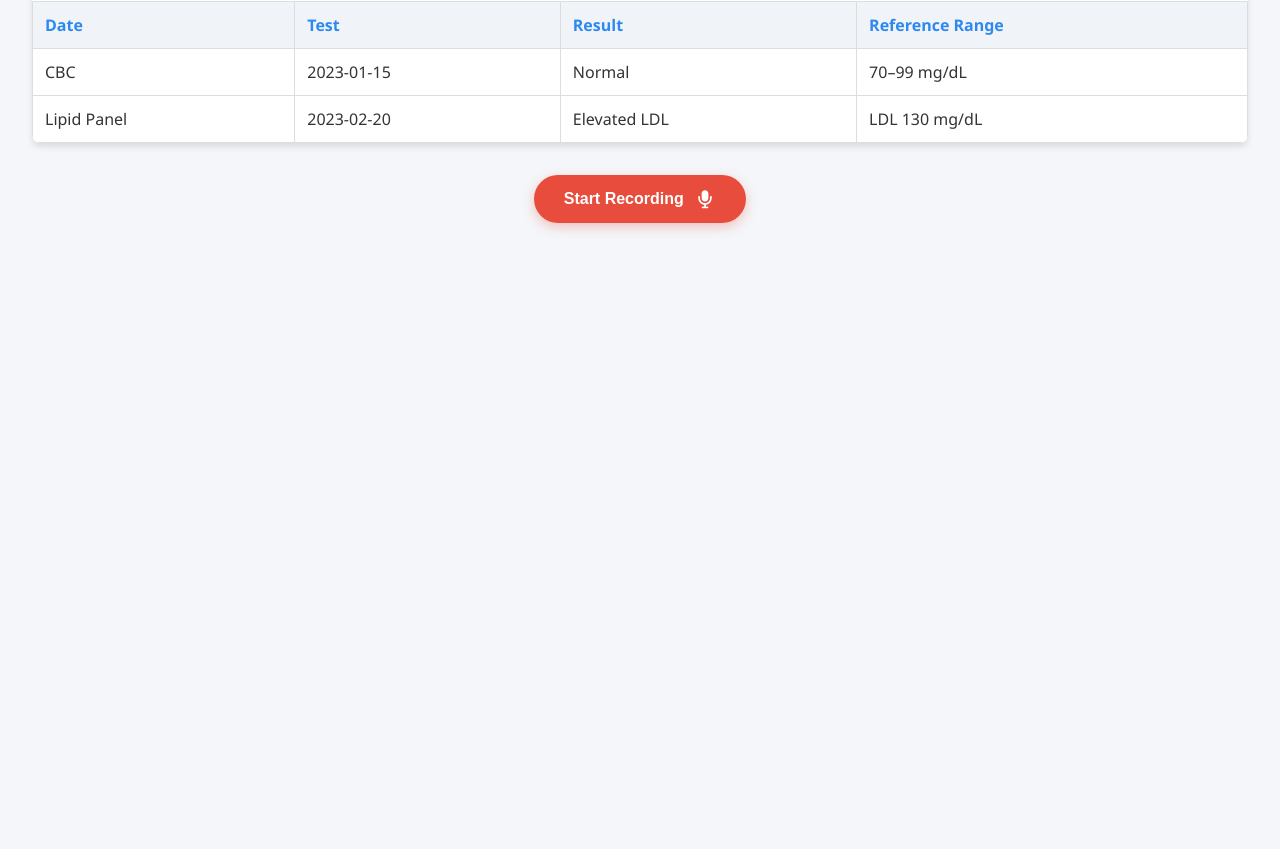
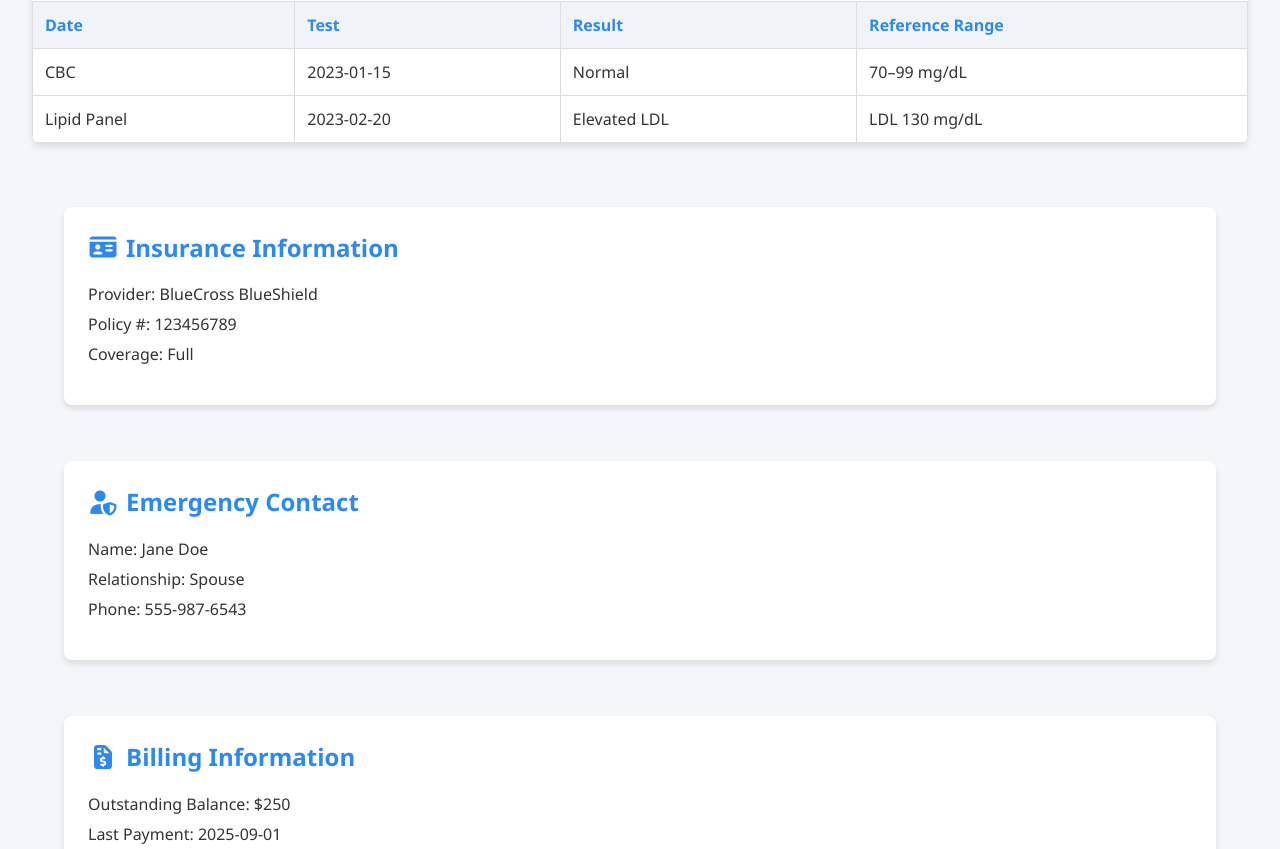
Before and after one commit to WeihaoWu30/hackrpi-2025, a React (Create React App) app in the folder frontend/: page / in a window 1280 px wide. Shown: the part 851-1700 px from the top of the page. Before the commit the page ends 1138 px from the top, so only its background shows below. Built offline with nearby package versions, Linux system fonts and the light colour scheme.

Commit message:
asdasdsa

```diff
--- a/frontend/package.json
+++ b/frontend/package.json
@@ -9,6 +9,7 @@
     "@testing-library/react": "^16.3.0",
     "@testing-library/user-event": "^13.5.0",
     "assemblyai": "^4.19.0",
+    "html2pdf.js": "^0.12.1",
     "node-record-lpcm16": "^1.0.1",
     "react": "^19.2.0",
     "react-dom": "^19.2.0",
@@ -17,8 +18,8 @@
     "web-vitals": "^2.1.4"
   },
   "scripts": {
-    "start": "react-scripts start",
-    "build": "react-scripts build",
+    "start": "set GENERATE_SOURCEMAP=false && react-scripts start",
+    "build": "set GENERATE_SOURCEMAP=false && react-scripts build",
     "test": "react-scripts test",
     "eject": "react-scripts eject"
   },
--- /dev/null
+++ b/frontend/src/AdditionalInfo.js
@@ -0,0 +1,34 @@
+// AdditionalInfo.js
+import React from "react";
+import InfoCard from "./Components/InfoCard.js";
+
+function AdditionalInfo({ patient }) {
+  return (
+    <main className="container">
+      <InfoCard icon="id-card" title="Insurance Information">
+        <ul>
+          <li>Provider: {patient.insurance.provider}</li>
+          <li>Policy #: {patient.insurance.policyNumber}</li>
+          <li>Coverage: {patient.insurance.coverage}</li>
+        </ul>
+      </InfoCard>
+
+      <InfoCard icon="user-shield" title="Emergency Contact">
+        <ul>
+          <li>Name: {patient.emergencyContact.name}</li>
+          <li>Relationship: {patient.emergencyContact.relationship}</li>
+          <li>Phone: {patient.emergencyContact.phone}</li>
+        </ul>
+      </InfoCard>
+
+      <InfoCard icon="file-invoice-dollar" title="Billing Information">
+        <ul>
+          <li>Outstanding Balance: {patient.billing.balance}</li>
+          <li>Last Payment: {patient.billing.lastPayment}</li>
+        </ul>
+      </InfoCard>
+    </main>
+  );
+}
+
+export default AdditionalInfo;
--- a/frontend/src/App.css
+++ b/frontend/src/App.css
@@ -55,6 +55,7 @@
   padding: 15px 20px;
   display: flex;
   align-items: center;
+  justify-content: center;
   gap: 10px;
   box-shadow: 0 -2px 10px rgba(0, 0, 0, 0.1);
   z-index: 1000;
--- a/frontend/src/App.js
+++ b/frontend/src/App.js
@@ -8,6 +8,7 @@ import React from "react";
 
 import "./App.css";
 import TableCard from "./Components/TableCard.js";
+import AdditionalInfo from "./AdditionalInfo";
 
 function App() {
   const patients = [
@@ -61,17 +62,34 @@ function App() {
           reference: "LDL 130 mg/dL",
         },
       ],
+
+      // 🔹 New secondary info
+      insurance: {
+        provider: "BlueCross BlueShield",
+        policyNumber: "123456789",
+        coverage: "Full",
+      },
+      emergencyContact: {
+        name: "Jane Doe",
+        relationship: "Spouse",
+        phone: "555-987-6543",
+      },
+      billing: {
+        balance: "$250",
+        lastPayment: "2025-09-01",
+      },
     },
   ];
 
   const renderPatients = patients.map((patient, index) => (
-    <React.Fragment key={index}>
+    <React.Fragment id={index} key={index}>
       <PatientCard patient={patient} />
       <section className="vitals-grid">
         <Card array={patient.vitals} />
       </section>
       <ClinicalCard patient={patient} />
       <TableCard patient={patient.labs} />
+      <AdditionalInfo patient={patient} />
     </React.Fragment>
   ));
 
--- /dev/null
+++ b/frontend/src/Components/InfoCard.js
@@ -0,0 +1,17 @@
+// Components/InfoCard.js
+import React from "react";
+import "./components.css";
+
+// InfoCard component
+const InfoCard = ({ icon, title, children }) => {
+  return (
+    <section className="info-card">
+      <h2>
+        <i className={`fa-solid fa-${icon}`}></i> {title}
+      </h2>
+      <div className="info-content">{children}</div>
+    </section>
+  );
+};
+
+export default InfoCard;
--- a/frontend/src/Components/components.css
+++ b/frontend/src/Components/components.css
@@ -368,3 +368,28 @@ form button[type="button"]:active {
   background-color: #1f6391;
   transform: translateY(1px);
 }
+
+.info-card {
+  background: white;
+  border-radius: 8px;
+  padding: 1.5rem;
+  margin-bottom: 1.5rem;
+  box-shadow: 0 4px 6px rgba(0,0,0,0.1);
+}
+
+.info-card h2 {
+  margin-top: 0;
+  color: #2d89ef;
+  display: flex;
+  align-items: center;
+  gap: 0.5rem;
+}
+
+.info-content ul {
+  list-style: none;
+  padding: 0;
+}
+
+.info-content li {
+  margin: 0.5rem 0;
+}
```
Also changed, not shown: frontend/src/GeneratePDF/generate.js (added, +18 -0 lines), 1 other file (tests, documents, lock files or other folders).
